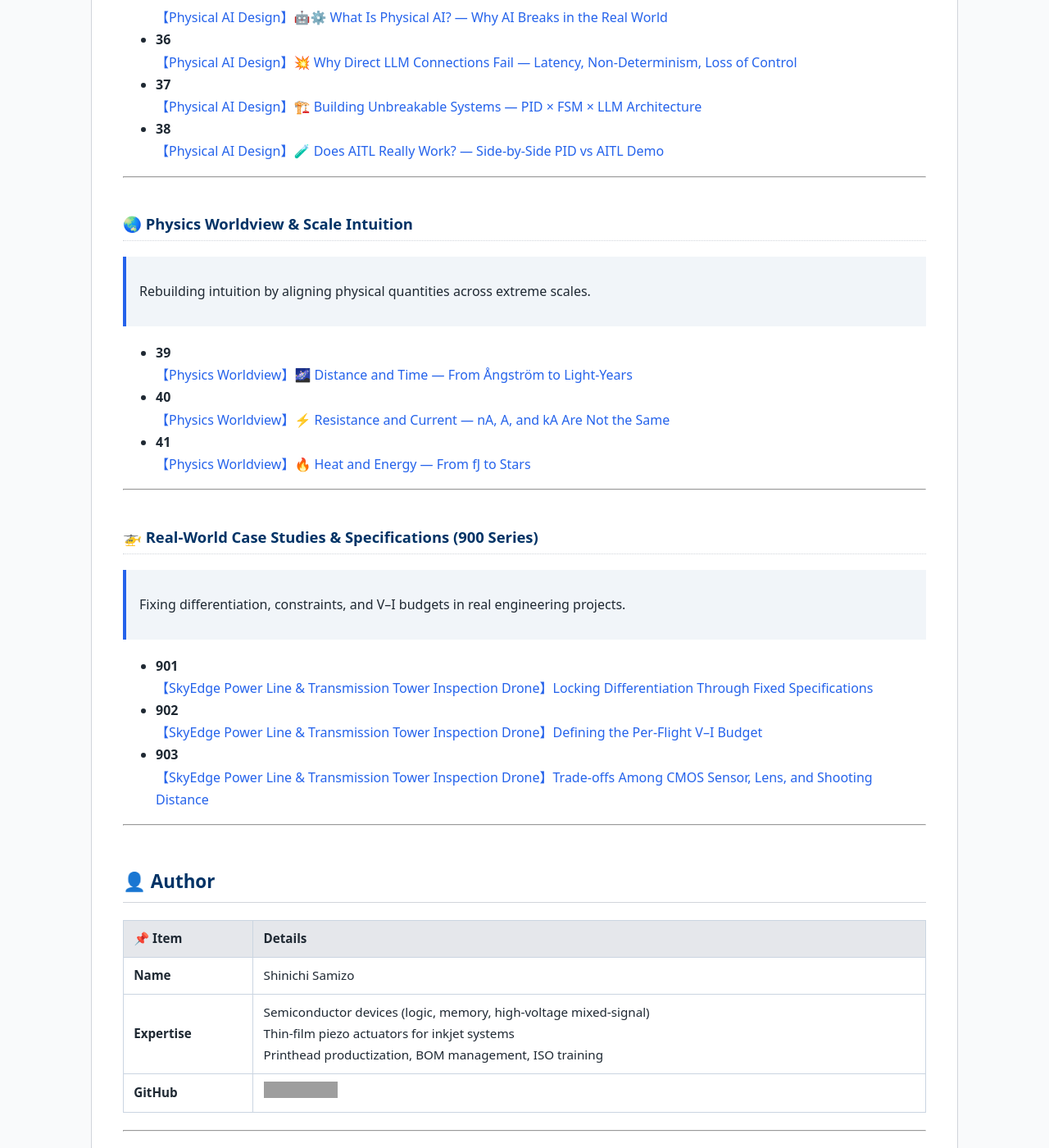
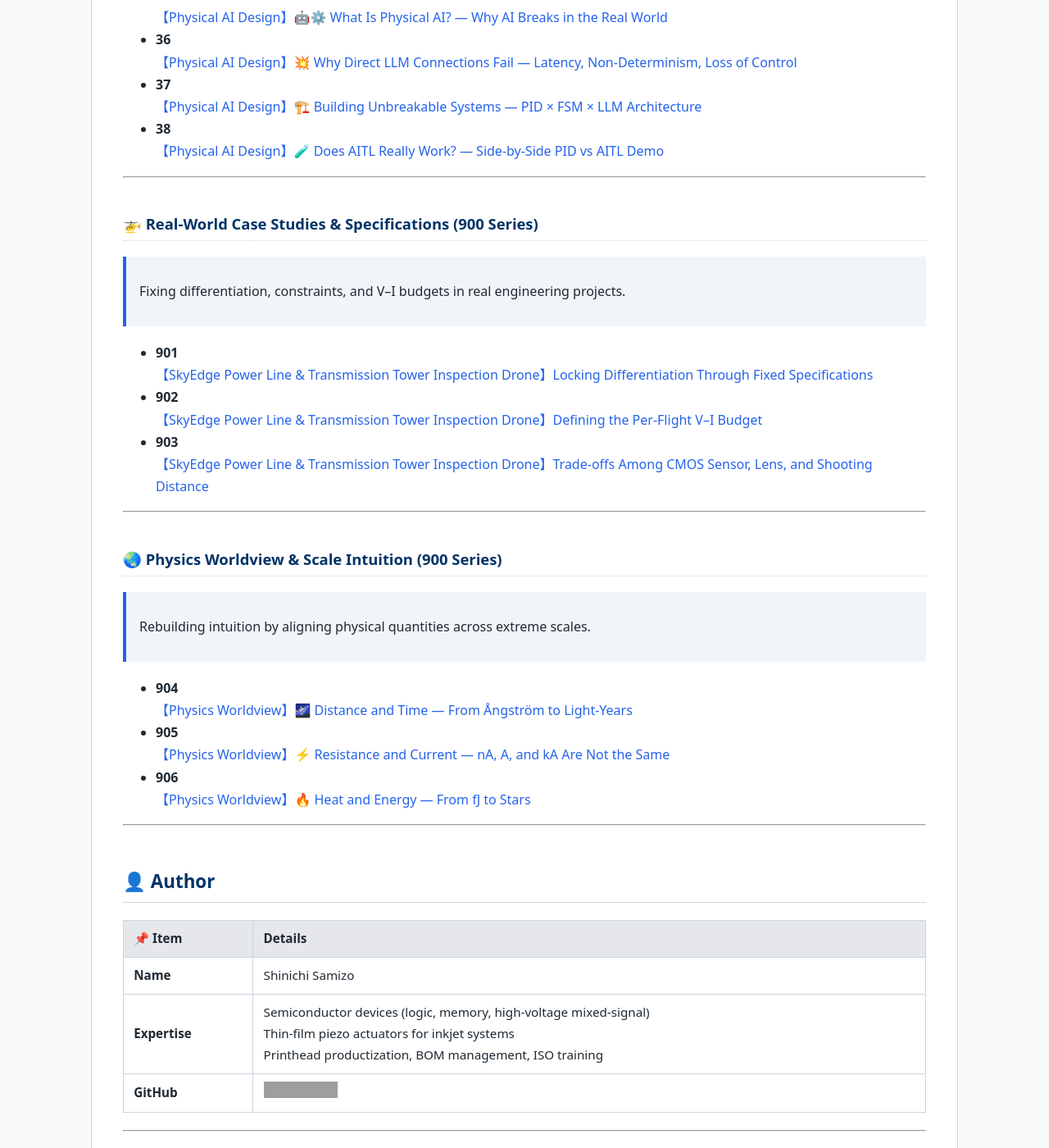
Before and after one commit to Samizo-AITL/qiita-articles, a Jekyll site: the page built from en/index.md, in a window 1280 px wide and 1400 px high, scrolled down 5158 px. Shown: the whole window at 82% size. Built offline with Jekyll 4.4.1, drawn with Linux system fonts in a browser that asks for light colours; some of the changed lines change nothing that is shown; grey boxes are pictures that could not be loaded.

Commit message:
Update index.md

```diff
--- a/en/index.md
+++ b/en/index.md
@@ -185,18 +185,6 @@ qiita-articles/
 
 ---
 
-### 🌏 Physics Worldview & Scale Intuition
-> Rebuilding intuition by aligning physical quantities across extreme scales.
-
-- **39**
-  [【Physics Worldview】🌌 Distance and Time — From Ångström to Light-Years](https://samizo-aitl.github.io/qiita-articles/articles/en/39_physics_scale_distance_time.html)
-- **40**
-  [【Physics Worldview】⚡ Resistance and Current — nA, A, and kA Are Not the Same](https://samizo-aitl.github.io/qiita-articles/articles/en/40_physics_scale_resistance_current.html)
-- **41**
-  [【Physics Worldview】🔥 Heat and Energy — From fJ to Stars](https://samizo-aitl.github.io/qiita-articles/articles/en/41_physics_scale_heat_energy.html)
-
----
-
 ### 🚁 Real-World Case Studies & Specifications (900 Series)
 > Fixing differentiation, constraints, and V–I budgets in real engineering projects.
 
@@ -206,6 +194,18 @@ qiita-articles/
   [【SkyEdge Power Line & Transmission Tower Inspection Drone】Defining the Per-Flight V–I Budget](https://samizo-aitl.github.io/qiita-articles/articles/en/902_skyedge_powerline_vi_budget.html)
 - **903**
   [【SkyEdge Power Line & Transmission Tower Inspection Drone】Trade-offs Among CMOS Sensor, Lens, and Shooting Distance](https://samizo-aitl.github.io/qiita-articles/articles/en/903_skyedge_cmos_lens_distance_tradeoff.html)
+
+---
+
+### 🌏 Physics Worldview & Scale Intuition  (900 Series)
+> Rebuilding intuition by aligning physical quantities across extreme scales.
+
+- **904**
+  [【Physics Worldview】🌌 Distance and Time — From Ångström to Light-Years](https://samizo-aitl.github.io/qiita-articles/articles/en/904_physics_scale_distance_time.html)
+- **905**
+  [【Physics Worldview】⚡ Resistance and Current — nA, A, and kA Are Not the Same](https://samizo-aitl.github.io/qiita-articles/articles/en/905_physics_scale_resistance_current.html)
+- **906**
+  [【Physics Worldview】🔥 Heat and Energy — From fJ to Stars](https://samizo-aitl.github.io/qiita-articles/articles/en/906_physics_scale_heat_energy.html)
 
 ---
 
```
